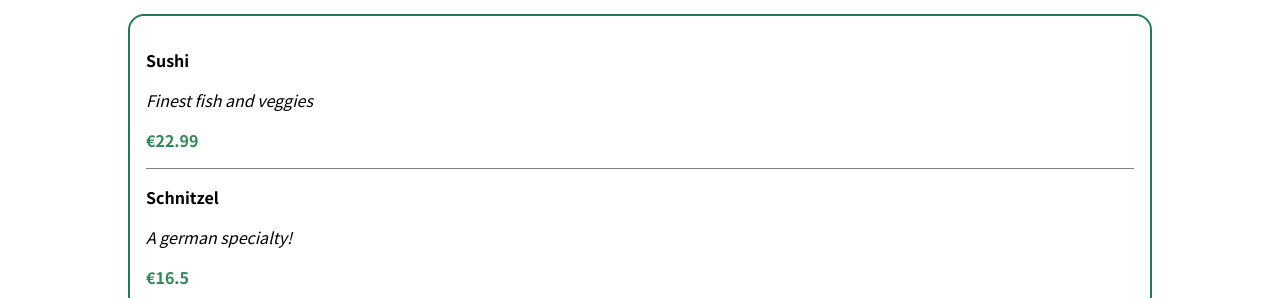
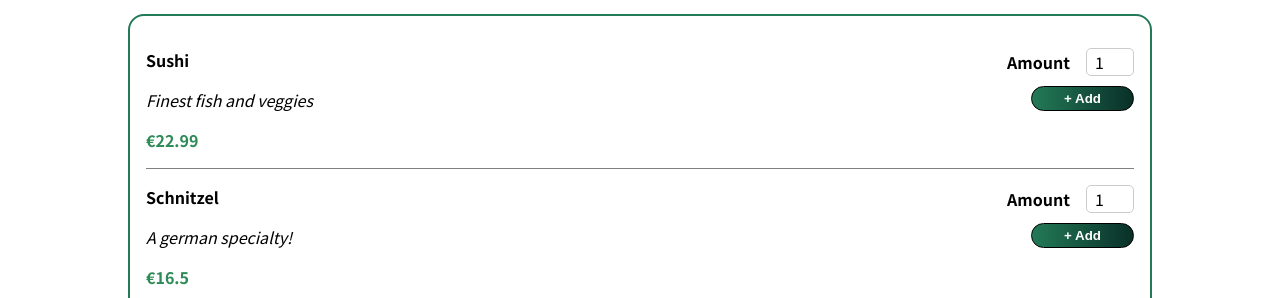
Before and after one commit to JonasBne/react-meals-app, a React (Create React App) app: page / in a window 1280 px wide. Shown: the part 480-778 px from the top of the page. Built offline with nearby package versions, Linux system fonts and the light colour scheme.

Commit message:
Added mealItemForm component and reusable input component

```diff
--- a/src/components/Meals/MealItem/MealItem.module.css
+++ b/src/components/Meals/MealItem/MealItem.module.css
@@ -15,25 +15,6 @@
     margin-bottom: 0;
 }
 
-.amount {
-    display: flex;
-    justify-content: flex-end;
-    margin-top: 1rem;
-}
-
-.mealItem label {
-    color: red;
-    border: 1px solid black;
-    margin-right: 1rem;
-    height: 2rem;
-}
-
-.mealItem input {
-    width: 20%;
-    background-color: blue;
-    height: 2rem;
-}
-
 .description {
     color: black;
     font-style: italic;
--- a/src/components/Meals/MealItem/MealItem.tsx
+++ b/src/components/Meals/MealItem/MealItem.tsx
@@ -1,6 +1,7 @@
 import React from "react";
 
 import classes from "./MealItem.module.css"
+import MealItemForm from "./MealItemForm";
 
 interface Meal {
     id: string,
@@ -25,6 +26,7 @@
                                 <p className={classes.price}>€{item.price}</p>
                            </div>
                            <div>
+                               <MealItemForm/>
                            </div>
                     </li>})
             }
--- /dev/null
+++ b/src/components/Meals/MealItem/MealItemForm.module.css
@@ -0,0 +1,27 @@
+.mealItemForm {
+    text-align: right;
+    margin-top: 1rem;
+}
+
+.button {
+    cursor: pointer;
+    background: linear-gradient(to right, #237A57, #093028);
+    color: white;
+    border: 1px solid black;
+    padding: 0.25rem 2rem;
+    border-radius: 1rem;
+    font-weight: bold;
+}
+
+.mealItem label {
+    color: red;
+    border: 1px solid black;
+    margin-right: 1rem;
+    height: 2rem;
+}
+
+.mealItem input {
+    width: 20%;
+    background-color: blue;
+    height: 2rem;
+}
--- /dev/null
+++ b/src/components/Meals/MealItem/MealItemForm.tsx
@@ -0,0 +1,22 @@
+import React from "react";
+import Input from "../../UI/Input";
+
+import classes from "./MealItemForm.module.css";
+
+const MealItemForm = () => {
+    return (
+        <form className={classes.mealItemForm}>
+            <Input label={"Amount"} input={{
+                id: "amount",
+                type: "number",
+                min: "1",
+                max: "25",
+                step: "1",
+                defaultValue: "1"
+            }}/>
+            <button  className={classes.button} type={"button"}>+ Add</button>
+        </form>
+    )
+}
+
+export default MealItemForm;
--- /dev/null
+++ b/src/components/UI/Input.module.css
@@ -0,0 +1,18 @@
+.input {
+    display: flex;
+    align-items: center;
+    margin-bottom: 0.5rem;
+}
+
+.input label {
+    font-weight: bold;
+    margin-right: 1rem;
+}
+
+.input input {
+    width: 3rem;
+    border-radius: 5px;
+    border: 1px solid #ccc;
+    font: inherit;
+    padding-left: 0.5rem;
+}
--- /dev/null
+++ b/src/components/UI/Input.tsx
@@ -0,0 +1,14 @@
+import React from "react";
+
+import classes from "./Input.module.css";
+
+const Input = (props: any) => {
+    return (
+        <div className={classes.input}>
+            <label htmlFor={props.input.id}>{props.label}</label>
+            <input {...props.input}/>
+        </div>
+    )
+}
+
+export default Input;
```
